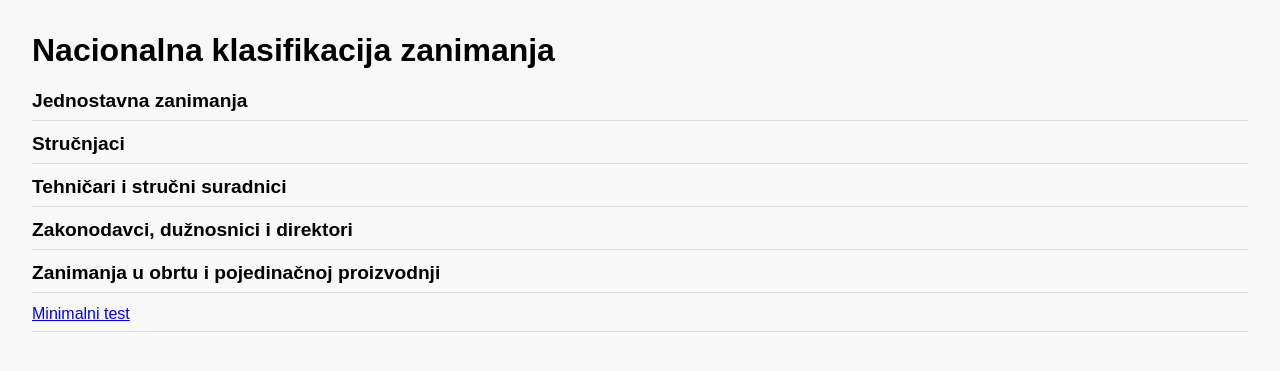
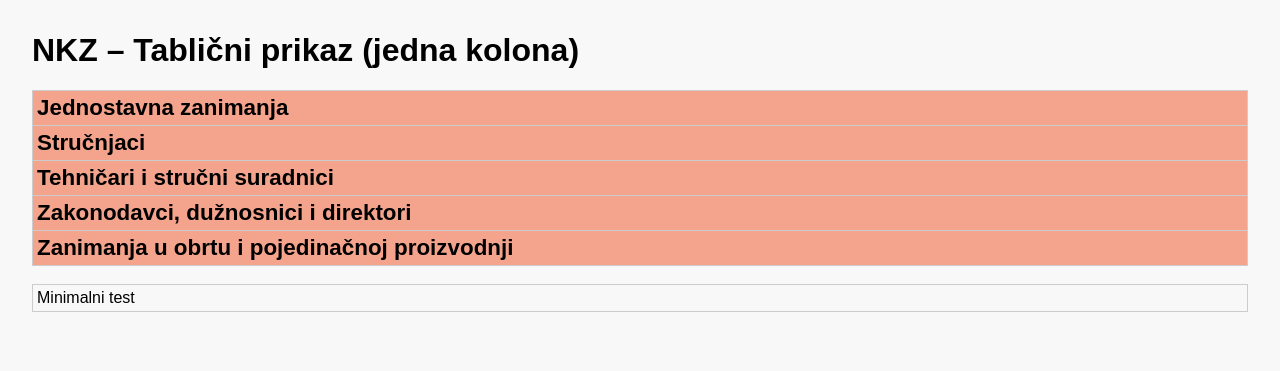
Before and after one commit to gluncic/NKZ10, a FastAPI app: page / in a window 1280 px wide. Shown: the top 371 px of the page. Run offline with FastAPI, Linux system fonts and the light colour scheme; some libraries are stand-ins or nearby versions.

Commit message:
Update index.html 16

```diff
--- a/templates/index.html
+++ b/templates/index.html
@@ -2,7 +2,7 @@
 <html lang="hr">
 <head>
   <meta charset="UTF-8">
-  <title>NKZ – Zanimanja</title>
+  <title>NKZ – Zanimanja (Jednostupčani prikaz)</title>
   <meta http-equiv="Content-Security-Policy" content="default-src 'self' https://unpkg.com; script-src 'self' 'unsafe-inline' https://unpkg.com; style-src 'self' 'unsafe-inline';">
   <style>
     body {
@@ -11,71 +11,72 @@
       background: #f8f8f8;
       color: black;
     }
-    .blok {
-      margin-bottom: 12px;
-      padding-bottom: 8px;
-      border-bottom: 1px solid #ddd;
+    table {
+      border-collapse: collapse;
+      width: 100%;
     }
-    /* Rodovi: najveći font, bez uvlačenja */
-    .rod-link {
-      color: black;
+    td {
+      border: 1px solid #ccc;
+      padding: 4px;
+    }
+    /* Stilovi za pojedinačne razine */
+    .rod-row {
+      background-color: rgba(242,80,34,0.5);
+      font-size: 1.4em;
+      font-weight: bold;
+    }
+    .group-row {
+      background-color: rgba(0,120,215,0.5);
       font-size: 1.2em;
       font-weight: bold;
-      text-decoration: none;
     }
-    /* Skupine: malo uvučene, malo manji font */
-    .skupina-link {
-      margin-left: 20px;
-      color: black;
-      font-size: 1.1em;
-      font-weight: bold;
-      text-decoration: none;
+    .occupation-row {
+      background-color: #ffffff;
+      font-size: 1em;
     }
-    /* Zanimanja: dodatno uvučena, najmanji font */
-    .zanimanje-link {
-      margin-left: 40px;
-      color: black;
-      font-size: 1em;
-      text-decoration: none;
-    }
-    /* Opis zanimanja */
     .opis {
-      margin-left: 60px;
-      margin-top: 5px;
+      margin-top: 6px;
       background: #f0f0f0;
       padding: 10px;
       font-style: italic;
       border-radius: 5px;
       color: black;
     }
-    ul {
-      list-style-type: none;
-      padding-left: 0;
-    }
-    li {
-      margin: 4px 0;
+    a {
+      text-decoration: none;
+      color: black;
     }
   </style>
 </head>
 <body>
-  <h1>Nacionalna klasifikacija zanimanja</h1>
-  {% for item in rods %}
-    <div class="blok" id="rod-{{ item.slug }}">
-      <a class="rod-link"
-         href="#"
-         hx-get="/skupine/{{ item.slug }}"
-         hx-target="#rod-{{ item.slug }}"
-         hx-swap="outerHTML">
-        {{ item.rod }}
-      </a>
-    </div>
-  {% endfor %}
-
-  <!-- Minimalni test htmx link -->
-  <div class="blok" id="test">
-    <a href="#" hx-get="/test" hx-target="#test" hx-swap="outerHTML">Minimalni test</a>
-  </div>
-
+  <h1>NKZ – Tablični prikaz (jedna kolona)</h1>
+  <table>
+    <tbody id="main-tbody">
+      {% for item in rods %}
+        <tbody id="tbody-{{ item.slug }}">
+          <tr class="rod-row" id="rod-{{ item.slug }}">
+            <td>
+              <a class="rod-link" href="#" hx-get="/skupine/{{ item.slug }}" hx-target="#tbody-{{ item.slug }}" hx-swap="innerHTML">
+                {{ item.rod }}
+              </a>
+            </td>
+          </tr>
+        </tbody>
+      {% endfor %}
+    </tbody>
+  </table>
+  <br>
+  <table>
+    <tbody id="test-tbody">
+      <tr>
+        <td>
+          <a href="#" hx-get="/test" hx-target="#test-tbody" hx-swap="afterbegin">
+            Minimalni test
+          </a>
+        </td>
+      </tr>
+    </tbody>
+  </table>
   <script src="https://unpkg.com/htmx.org@1.9.2"></script>
   <script>
     console.log("htmx:", window.htmx);
```
